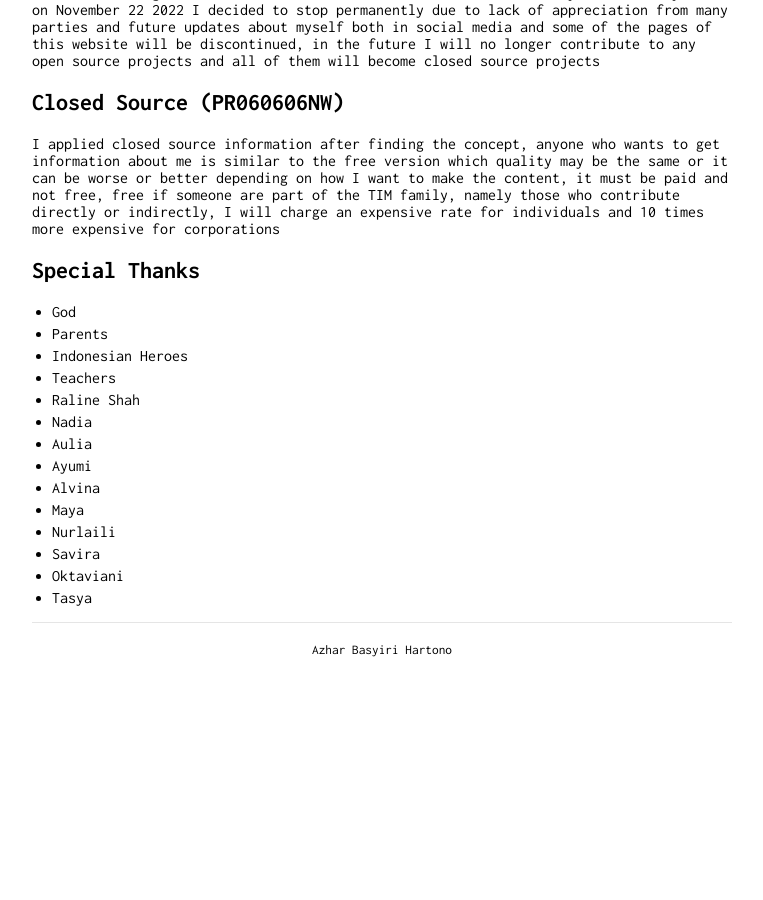
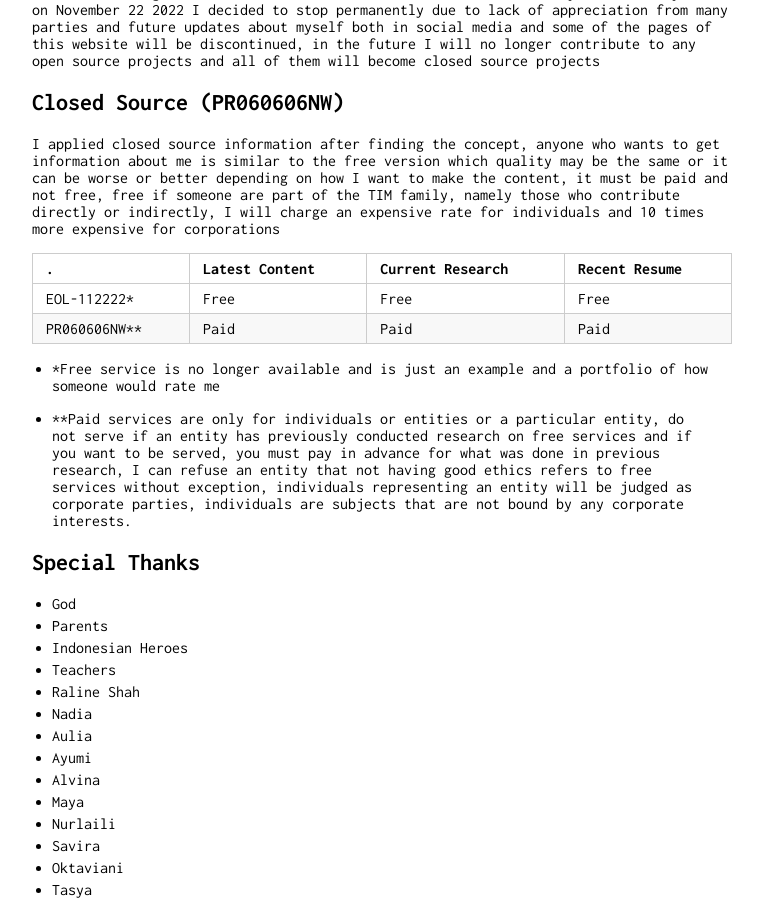
Before and after one commit to intrapegasus/en, a Jekyll site: the page built from index.md, in a window 1280 px wide and 900 px high, scrolled down 2813 px. Shown: the whole window, without its empty margins (258-1021 px from the left). Built offline with Jekyll 4.4.1, drawn with Linux system fonts in a browser that asks for light colours; our own code applies the rules of GitHub Pages for plain Markdown files; before the commit the page ends 3470 px from its top, so only the background shows below that.

Commit message:
Update index.md

```diff
--- a/index.md
+++ b/index.md
@@ -102,6 +102,15 @@ After a long time of approximately 5 years of consistency in the open source wor
 
 I applied closed source information after finding the concept, anyone who wants to get information about me is similar to the free version which quality may be the same or it can be worse or better depending on how I want to make the content, it must be paid and not free, free if someone are part of the TIM family, namely those who contribute directly or indirectly, I will charge an expensive rate for individuals and 10 times more expensive for corporations
 
+.            | Latest Content | Current Research | Recent Resume
+-------------|----------------|------------------|-----------------
+EOL-112222*  | Free           | Free             | Free
+PR060606NW** | Paid           | Paid             | Paid
+
+* *Free service is no longer available and is just an example and a portfolio of how someone would rate me
+
+* **Paid services are only for individuals or entities or a particular entity, do not serve if an entity has previously conducted research on free services and if you want to be served, you must pay in advance for what was done in previous research, I can refuse an entity that not having good ethics refers to free services without exception, individuals representing an entity will be judged as corporate parties, individuals are subjects that are not bound by any corporate interests.
+
 ## Special Thanks
 
 * God
```
